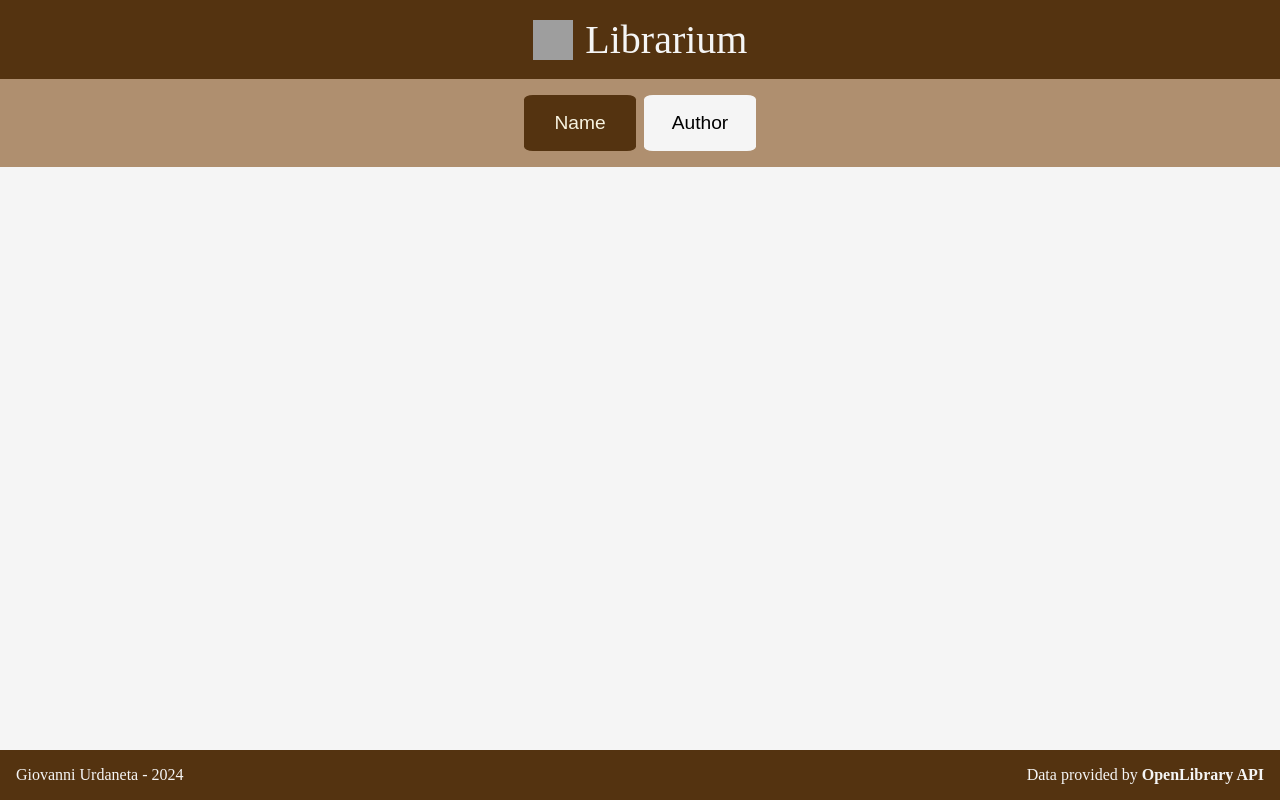
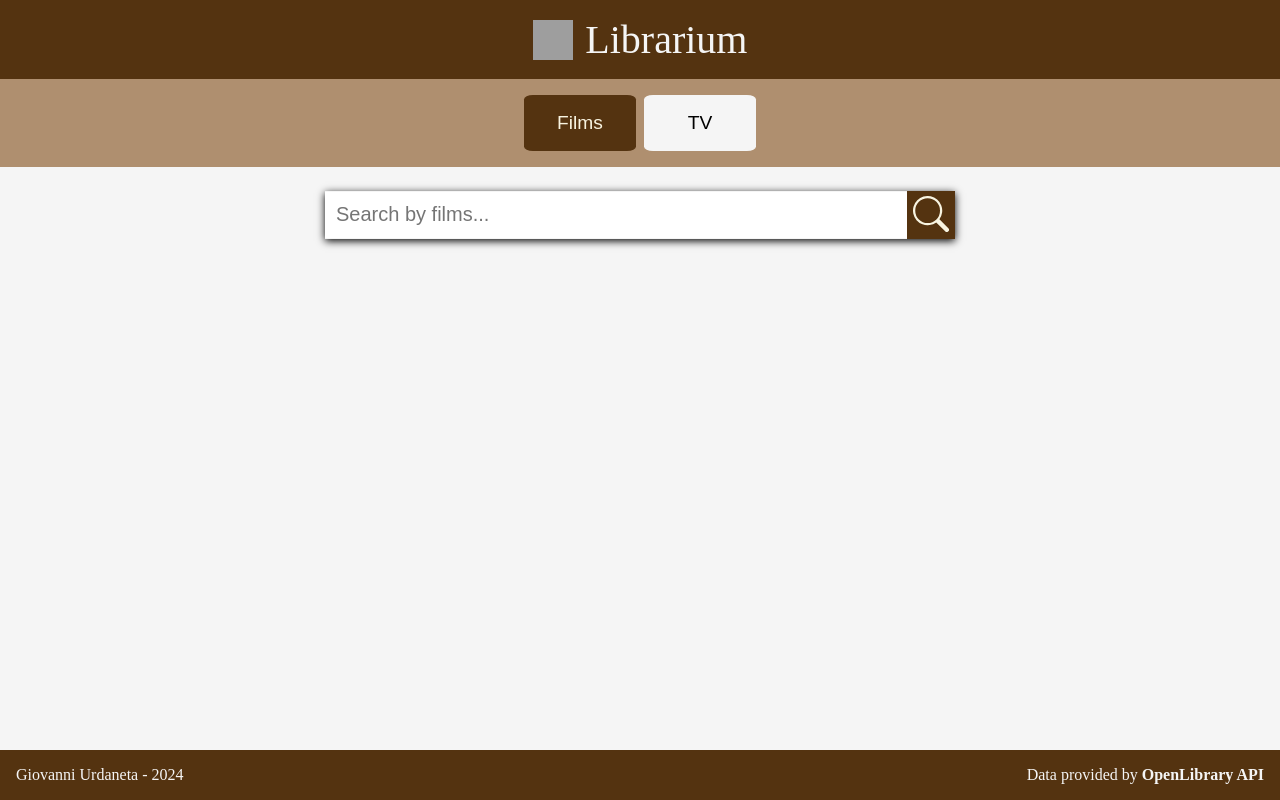
Before and after one commit to giout/librarium, a React (Vite) app: page /films in a window 1280 px wide. Built offline with nearby package versions, Linux system fonts and the light colour scheme; grey boxes are pictures that could not be loaded.

Commit message:
feat: modify sections

```diff
--- a/src/App.jsx
+++ b/src/App.jsx
@@ -13,10 +13,9 @@ function App() {
           </header>
           <main>
             <Routes>
-              <Route path="/" element={<Navigate to="/name"/>} />
-              <Route path="/name" element={<Fetch section="Name"/>}/>
-              <Route path="/author" element={<Fetch section="Author"/>}/>
-              <Route path="/subject" element={<Fetch section="Subject"/>}/>
+              <Route path="/" element={<Navigate to="/films"/>} />
+              <Route path="/films" element={<Fetch section="films"/>}/>
+              <Route path="/tv" element={<Fetch section="tv"/>}/>
             </Routes>
           </main>
           <footer>
--- a/src/components/Navbar.jsx
+++ b/src/components/Navbar.jsx
@@ -6,22 +6,22 @@ import useSection from "../store/useSection";
 
 function Navbar() {
   const { setActive } = useButton();
-  const nameRef = useRef(null);
-  const authorRef = useRef(null);
+  const filmsRef = useRef(null);
+  const tvRef = useRef(null);
   const navigate = useNavigate();
   const { setSection, section } = useSection();
 
   useEffect(() => {
     // filter button will be activated according to the current section
     switch(section.toLowerCase()){
-      case 'name':
-        setActive(nameRef.current);
+      case 'films':
+        setActive(filmsRef.current);
         break;
-      case 'author':
-        setActive(authorRef.current);
+      case 'tv':
+        setActive(tvRef.current);
         break;
       default:
-        setSection('name')
+        setSection('films')
     }
   }, [setActive, section, setSection]);
 
@@ -39,15 +39,15 @@ function Navbar() {
         <nav className="navbar2">
             <button
               className="filter-btn not-active-btn"
-              ref={nameRef}
-              onClick={(e)=>clickFilterButton(e, '/name')}>
-              Name
+              ref={filmsRef}
+              onClick={(e)=>clickFilterButton(e, '/films')}>
+              Films
             </button>
             <button
               className="filter-btn not-active-btn"
-              ref={authorRef}
-              onClick={(e)=>clickFilterButton(e, '/author')}>
-              Author
+              ref={tvRef}
+              onClick={(e)=>clickFilterButton(e, '/tv')}>
+              TV
             </button>
         </nav>
     </>
```
